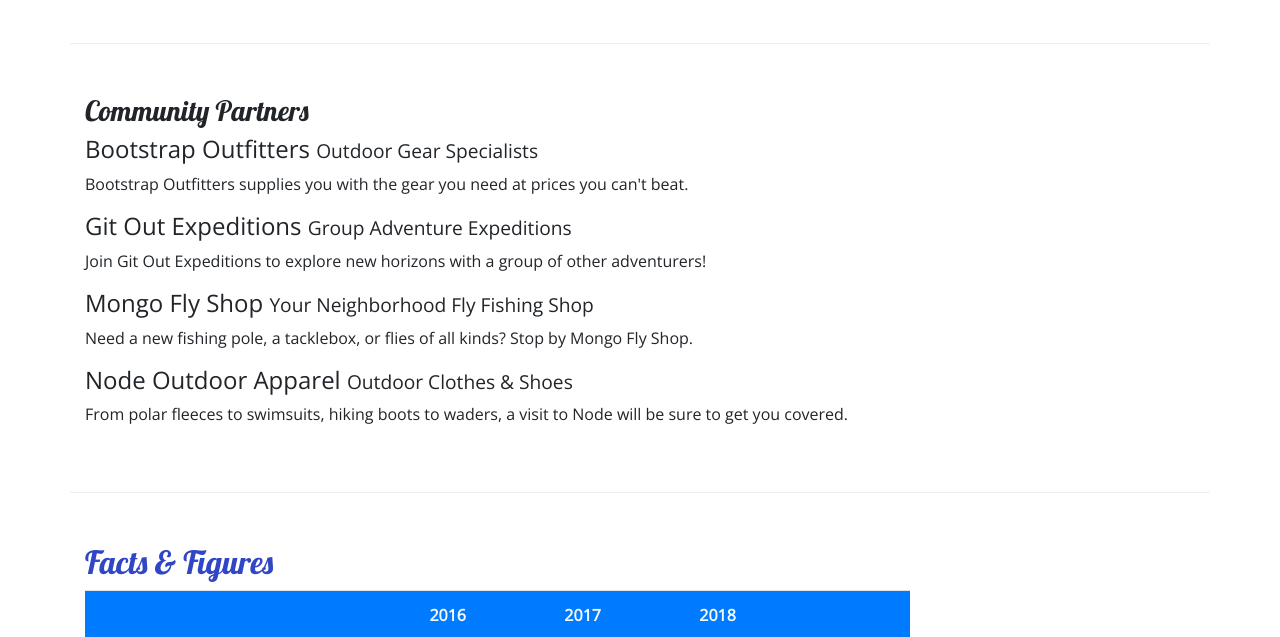
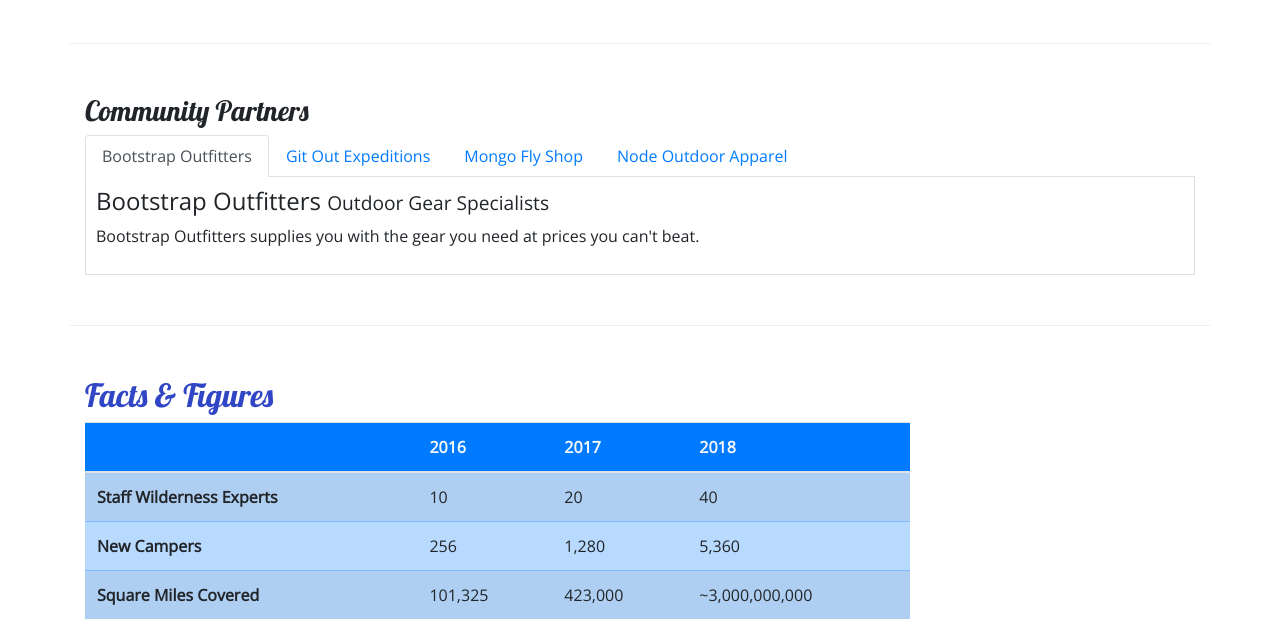
Before and after one commit to CatherineLydia/first-bootstrap-project, a website: page aboutus.html in a window 1280 px wide. Shown: the part 1040-1677 px from the top of the page. Drawn offline with nearby package versions, Linux system fonts and the light colour scheme.

Commit message:
Added Tabs

```diff
--- a/aboutus.html
+++ b/aboutus.html
@@ -127,31 +127,34 @@
             <div class="row">
                 <div class="col-12">
                   <h3>Community Partners</h3>
-
+                  <ul class="nav nav-tabs">
+                    <li class="nav-item"><a class="nav-link active" href="#bootstrap" role="tab" data-toggle="tab">Bootstrap Outfitters</a></li>
+                    <li class="nav-item"><a class="nav-link" href="#git" role="tab" data-toggle="tab">Git Out Expeditions</a></li>
+                    <li class="nav-item"><a class="nav-link" href="#mongo" role="tab" data-toggle="tab">Mongo Fly Shop</a></li>
+                    <li class="nav-item"><a class="nav-link" href="#node" role="tab" data-toggle="tab">Node Outdoor Apparel</a></li>
+                  </ul>
+                  <div class="tab-content">
+                    <div role="tabpanel" class="tab-pane fade show active" id="bootstrap">
                       <h4>Bootstrap Outfitters <small>Outdoor Gear Specialists</small></h4>
-          <p class="d-none  d-sm-block">
-            Bootstrap Outfitters supplies you with the gear you need at prices
-            you can't beat.
-          </p>
-          <h4>
-            Git Out Expeditions <small>Group Adventure Expeditions</small>
-          </h4>
-          <p class="d-none  d-sm-block">
-            Join Git Out Expeditions to explore new horizons with a group of
-            other adventurers!
-          </p>
-          <h4>
-            Mongo Fly Shop <small>Your Neighborhood Fly Fishing Shop</small>
-          </h4>
-          <p class="d-none  d-sm-block">
-            Need a new fishing pole, a tacklebox, or flies of all kinds? Stop by
-            Mongo Fly Shop.
-          </p>
+                      <p class="d-none  d-sm-block">Bootstrap Outfitters supplies you with the gear you need at prices
+                        you can't beat.</p>
+                    </div>
+                    <div role="tabpanel" class="tab-pane fade" id="git">
+                      <h4>Git Out Expeditions <small>Group Adventure Expeditions</small></h4>
+                      <p class="d-none  d-sm-block">Join Git Out Expeditions to explore new horizons with a group of
+                        other adventurers!</p>
+                    </div>
+                    <div role="tabpanel" class="tab-pane fade" id="mongo">
+                      <h4>Mongo Fly Shop <small>Your Neighborhood Fly Fishing Shop</small></h4>
+                      <p class="d-none  d-sm-block">Need a new fishing pole, a tacklebox, or flies of all kinds? Stop by
+                      Mongo Fly Shop.</p>
+                    </div>
+                    <div role="tabpanel" class="tab-pane fade" id="node">
                       <h4>Node Outdoor Apparel <small>Outdoor Clothes & Shoes</small></h4>
-          <p class="d-none  d-sm-block">
-            From polar fleeces to swimsuits, hiking boots to waders, a visit to
-            Node will be sure to get you covered.
-          </p>
+                      <p class="d-none  d-sm-block">From polar fleeces to swimsuits, hiking boots to waders, a visit to
+                      Node will be sure to get you covered.</p>
+                    </div>
+                  </div>
                 </div>
               </div>
         </div>
--- a/css/styles.css
+++ b/css/styles.css
@@ -35,3 +35,9 @@
 .navbar{
     background-color : #901CAD;
 }
+
+.tab-content{
+    border:1px solid #DDD;
+    border-top:none;
+    padding:10px;
+}
```
Also changed, not shown: index.html (+1 -1 lines). Lines whose indentation alone changed are shown as unchanged.
